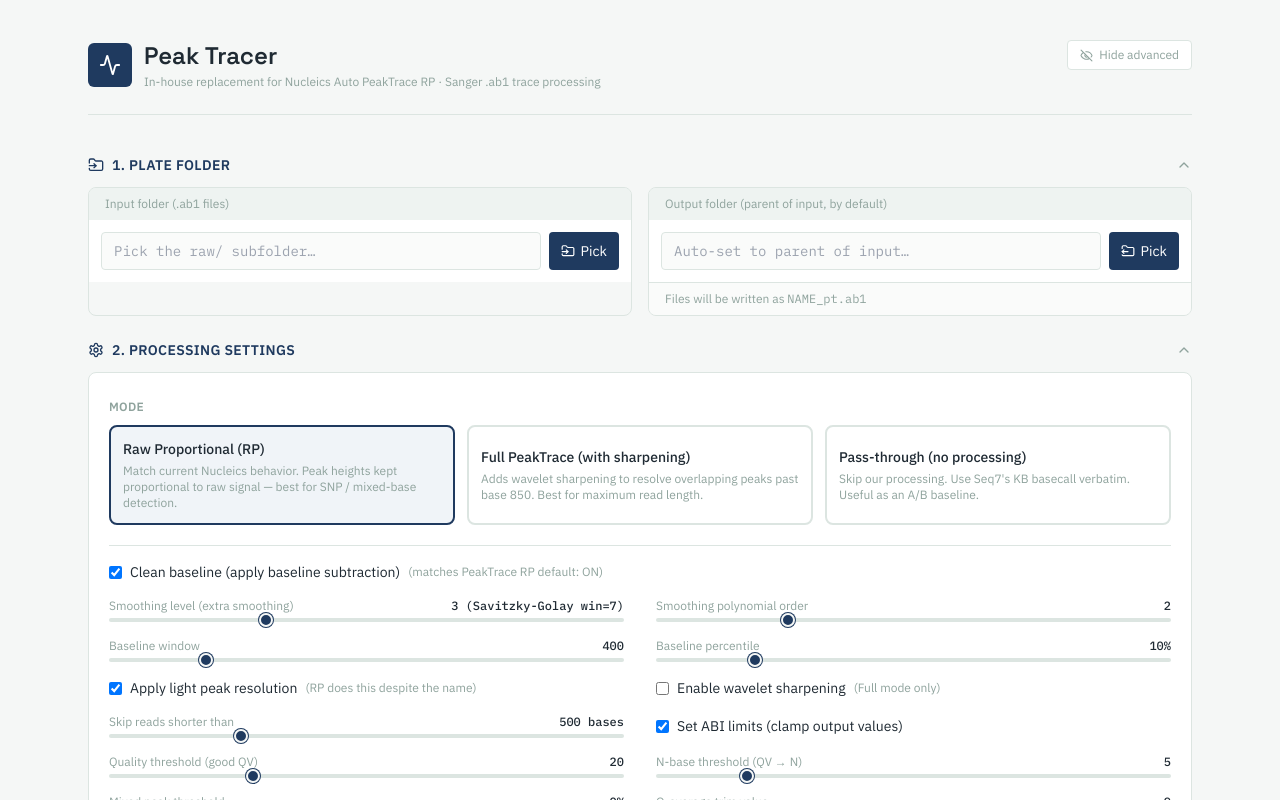
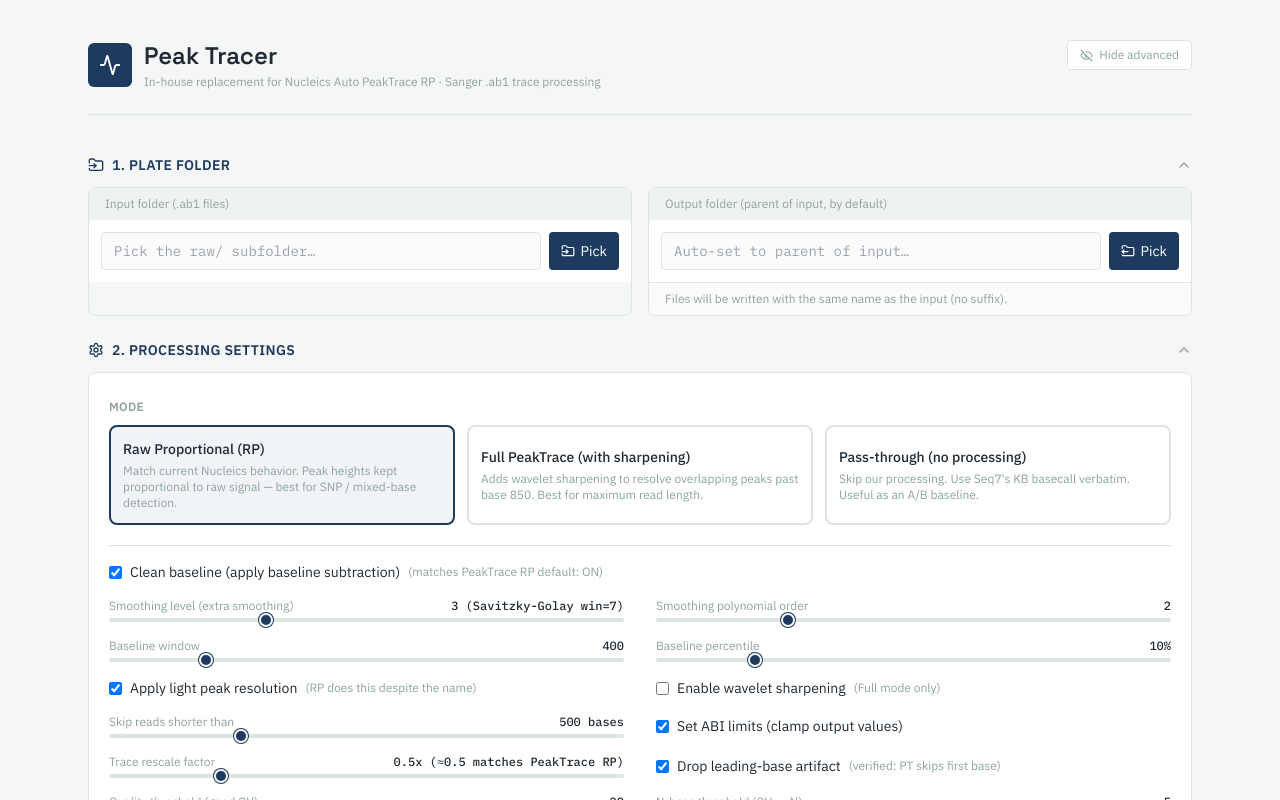
Before and after one commit to EdRey05/Electron_projects, a React (Vite) app in the folder 004_Peak_Tracer/: page / in a window 1280 px wide. Both pictures are taken after a click on the button "Show advanced". Shown: the top 800 px of the page. Built offline with nearby package versions, Linux system fonts and the light colour scheme.

Commit message:
Peak Tracer app v0.3 [Aug 24, 2026]
Added --trace-rescale-factor (0.5x amplitude, verified against PeakTrace RP real data), --drop-leading-base (drops C-artifact first base), and --strip-well-id (drops _C09 suffixes). Filename suffix now empty by default. Exposed all three in App.jsx settings panel.

```diff
--- a/004_Peak_Tracer/electron/main.js
+++ b/004_Peak_Tracer/electron/main.js
@@ -128,7 +128,8 @@
     "--q-average-trim-window", String(settings.qAverageTrimWindow ?? 40),
     "--skip-shorter-than", String(settings.skipShorterThan ?? 500),
     "--good-base-improvement", String(settings.goodBaseImprovement ?? -10),
-    "--filename-suffix", settings.filenameSuffix || "_pt",
+    "--trace-rescale-factor", String(settings.traceRescaleFactor ?? 0.5),  // NEW: ~0.5x amplitude rescale (verified Aug 24)
+    "--filename-suffix", settings.filenameSuffix || "",
     "--max-workers", String(settings.maxWorkers ?? 4),
   ];
   if (settings.cleanBaseline === false) args.push("--no-clean-baseline");
@@ -140,6 +141,8 @@
   if (settings.trim3EndOnly === false) args.push("--no-trim-3-only");  // off = trim both ends
   else args.push("--trim-3-only");
   if (settings.setAbiLimits) args.push("--set-abi-limits");
+  if (settings.dropLeadingBase) args.push("--drop-leading-base");  // NEW: verified Aug 24
+  if (settings.stripWellId) args.push("--strip-well-id");          // NEW: verified Aug 24
   if (settings.signalStartPeak) args.push("--signal-start-peak", settings.signalStartPeak);
 
   return new Promise((resolve) => {
--- a/004_Peak_Tracer/src/App.jsx
+++ b/004_Peak_Tracer/src/App.jsx
@@ -41,6 +41,8 @@
   waveletSharpening: false,         // OFF in RP mode; ON for full PeakTrace emulation
   skipShorterThan: 500,             // "skip short/pcr base" in PeakTrace RP
   setAbiLimits: true,               // "set abi limits" checkbox — clamp output to uint16 range
+  traceRescaleFactor: 0.5,          // PeakTrace RP rescales channel data to ~½ input amplitude (verified Aug 24 on real data)
+  dropLeadingBase: true,            // Drop leading-base injection artifact (verified Aug 24 — seq7 starts with C, pt starts with G)
 
   // Basecaller settings
   qualityThreshold: 20,             // "good quality threshold" — Q20 = "good" base
@@ -53,9 +55,10 @@
   goodBaseImprovement: -10,         // "good base improvement" — -10
 
   // Output settings
-  filenameSuffix: "_pt",
+  filenameSuffix: "",                   // PeakTrace RP strips well ID, doesn't add suffix (Aug 24 real-data finding)
+  stripWellId: true,                    // Default ON: strip trailing _C09 etc.
   preserveMetadata: true,
-  emitSeq: false,                   // PeakTrace emits .seq; BBI deletes them. We OFF by default.
+  emitSeq: false,                       // PeakTrace emits .seq; BBI deletes them. We OFF by default.
   maxWorkers: 4,
 };
 
@@ -491,6 +494,22 @@
                   />
                   <span style={{ color: ink }}>Set ABI limits (clamp output values)</span>
                 </label>
+                <NumSlider
+                  label="Trace rescale factor"
+                  value={settings.traceRescaleFactor}
+                  onChange={(v) => setSettings((s) => ({ ...s, traceRescaleFactor: v }))}
+                  min={0.1} max={2.0} step={0.05}
+                  suffix="x (≈0.5 matches PeakTrace RP)"
+                />
+                <label className="flex items-center gap-2 text-sm cursor-pointer">
+                  <input
+                    type="checkbox"
+                    checked={settings.dropLeadingBase}
+                    onChange={(e) => setSettings((s) => ({ ...s, dropLeadingBase: e.target.checked }))}
+                  />
+                  <span style={{ color: ink }}>Drop leading-base artifact</span>
+                  <span className="text-xs" style={{ color: muted }}>(verified: PT skips first base)</span>
+                </label>
 
                 {/* --- Group 2: Basecaller --- */}
                 <NumSlider
@@ -564,15 +583,24 @@
                   <span style={{ color: ink }}>Emit .seq files (PeakTrace artifact)</span>
                   <span className="text-xs" style={{ color: muted }}>(BBI deletes these)</span>
                 </label>
+                <label className="flex items-center gap-2 text-sm cursor-pointer">
+                  <input
+                    type="checkbox"
+                    checked={settings.stripWellId}
+                    onChange={(e) => setSettings((s) => ({ ...s, stripWellId: e.target.checked }))}
+                  />
+                  <span style={{ color: ink }}>Strip well-ID suffix from filename</span>
+                  <span className="text-xs" style={{ color: muted }}>(e.g. _C09 → removed; matches PeakTrace RP)</span>
+                </label>
                 <div className="flex flex-col gap-1 md:col-span-2">
-                  <label className="text-xs" style={{ color: muted }}>Filename suffix</label>
+                  <label className="text-xs" style={{ color: muted }}>Filename suffix (only added if strip is OFF)</label>
                   <input
                     type="text"
                     value={settings.filenameSuffix}
                     onChange={(e) => setSettings((s) => ({ ...s, filenameSuffix: e.target.value }))}
                     className="px-3 py-2 text-sm rounded border font-mono"
                     style={{ borderColor: border, color: ink, background: inputBg }}
-                    placeholder="_pt"
+                    placeholder="(empty)"
                   />
                 </div>
               </div>
```
Also changed, not shown: 1 other file (tests, documents, lock files or other folders).
